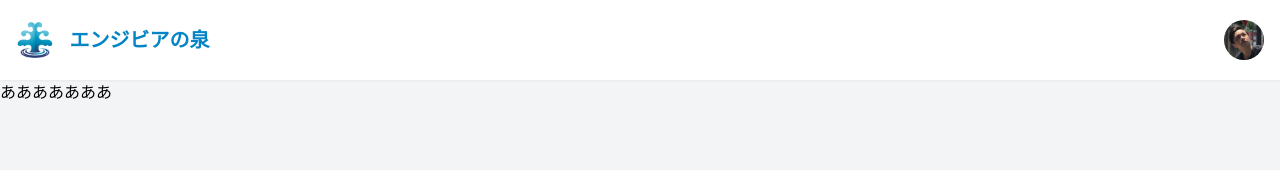
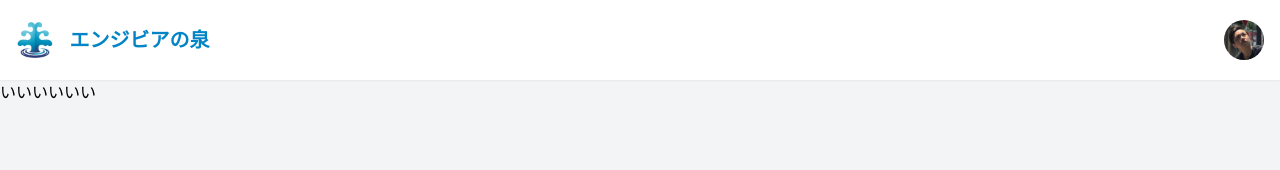
Before and after one commit to qin-spring-development/spring-of-engivia, a Next.js app: page /broadcast in a window 1280 px wide. Shown: the top 170 px of the page. Built offline with nearby package versions, Linux system fonts and the light colour scheme.

Commit message:
pタグ変更

```diff
--- a/src/pages/broadcast.tsx
+++ b/src/pages/broadcast.tsx
@@ -10,7 +10,7 @@ const Broadcast = () => {
         </div>
         <img className="h-10 rounded-full" src="/15007672.jpeg" alt="avatar" />
       </div>
-      <p>あああああああ</p>
+      <p>いいいいいい</p>
     </div>
   );
 };
```
